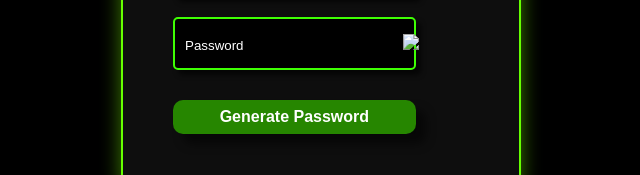
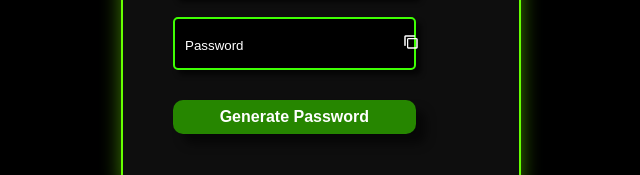
Before and after one commit to SattikBhowmick25/Random-Password-Generator, a plain HTML site: page index.html in a window 1280 px wide. Shown: the part 289-464 px from the top of the page, 319-959 px from the left. Drawn offline with Linux system fonts and the light colour scheme.

Commit message:
Update index.html

```diff
--- a/index.html
+++ b/index.html
@@ -15,7 +15,7 @@
         </div>
         <div class="box">
             <input type="text" id="password" placeholder="Password">
-            <img src="images/copy.png" height="16px">
+            <img src="copy.png" height="16px">
         </div>
         <button class="btn">Generate Password</button>
     </div>
```
